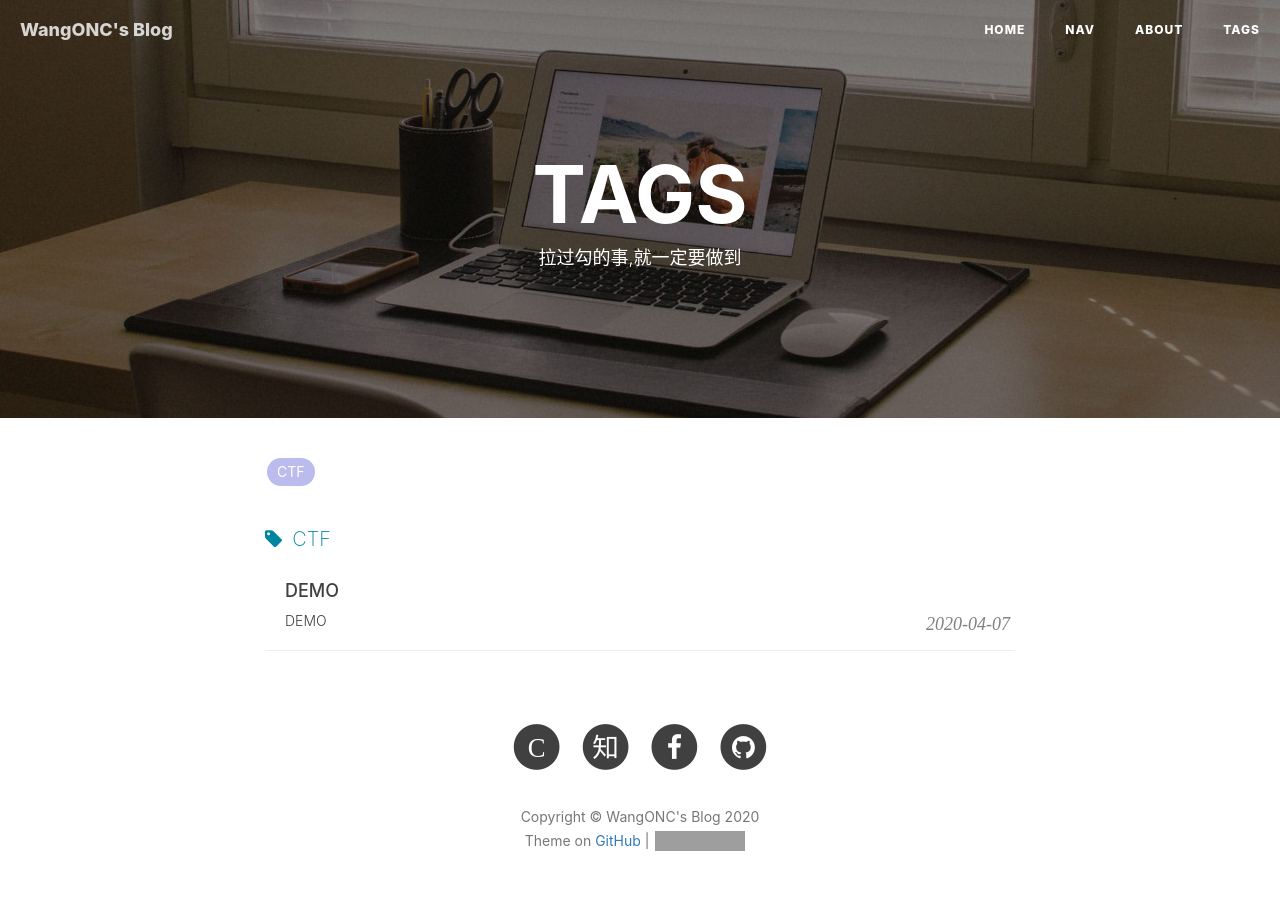
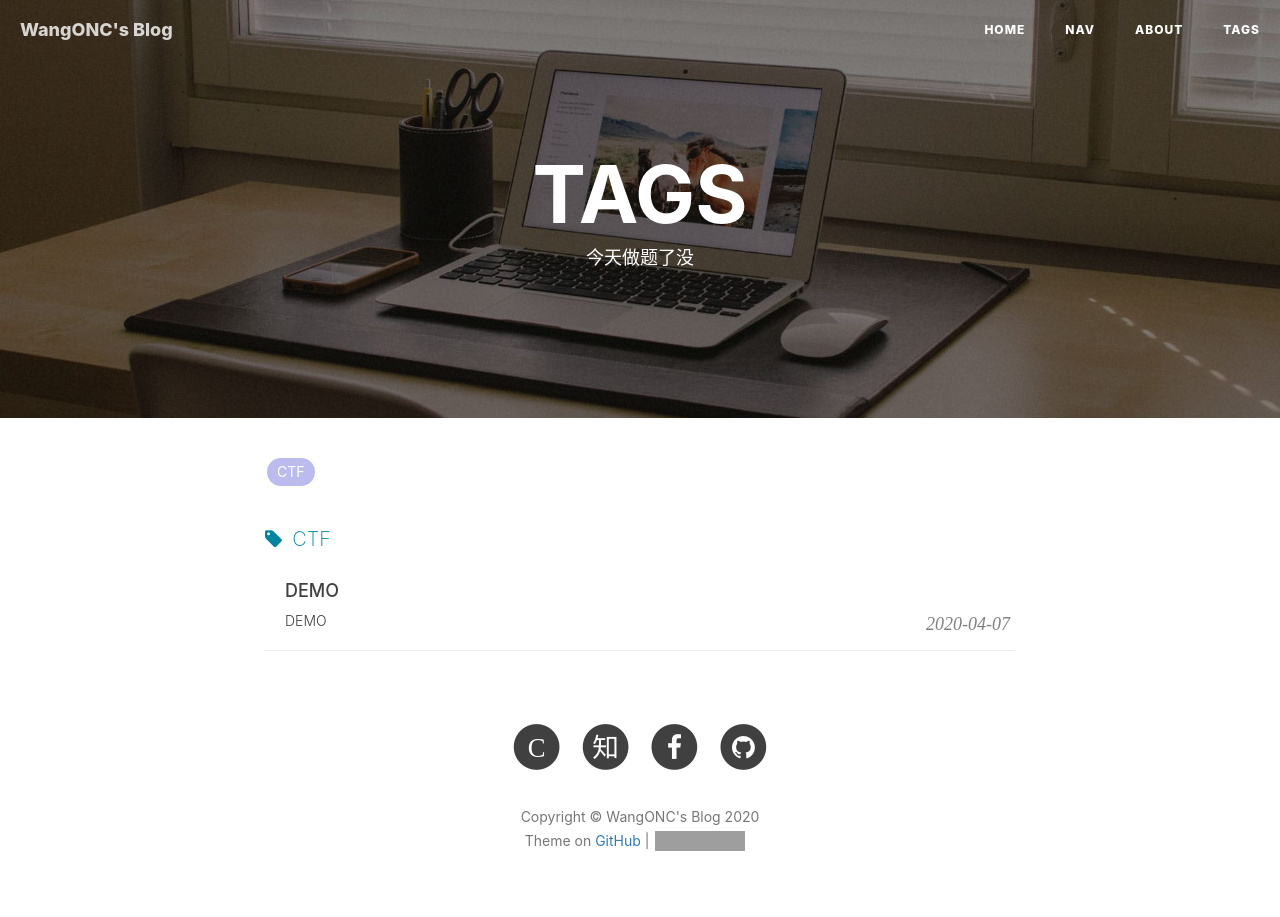
Before and after one commit to rainbomsea/rainbomsea.github.io, a Jekyll site: the page built from tags.html, in a window 1280 px wide. Built offline with Jekyll 4.4.1, drawn with Linux system fonts in a browser that asks for light colours; nearby versions of some CDN libraries; comment, search, counter and statistics services are not loaded; grey boxes are pictures that could not be loaded.

Commit message:
Update tags.html

```diff
--- a/tags.html
+++ b/tags.html
@@ -1,7 +1,7 @@
 ---
 title: TAGS
 layout: default
-description: "拉过勾的事,就一定要做到"
+description: "今天做题了没"
 header-img: "img/home-bg-o.jpg"
 ---
 
```
